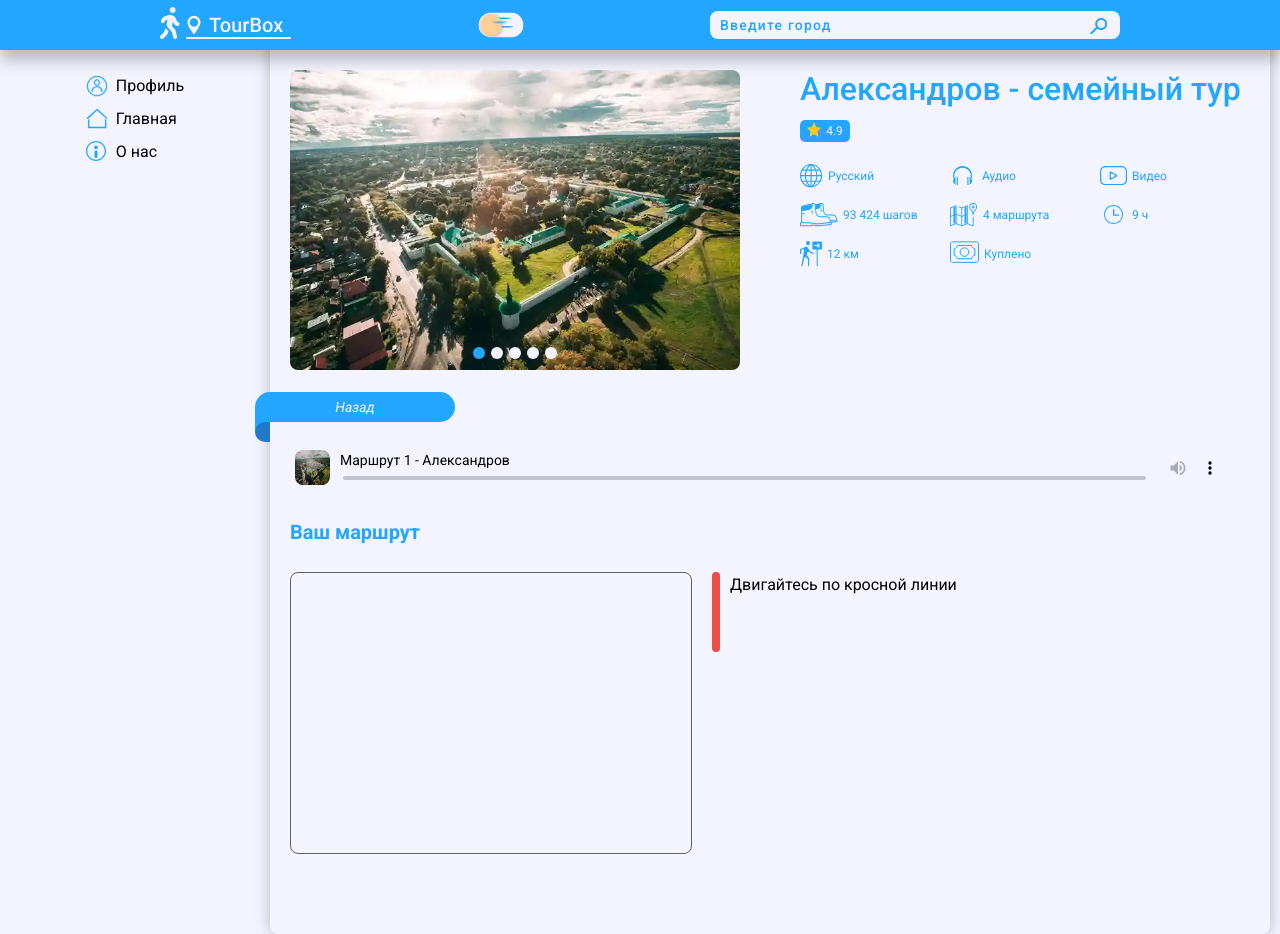
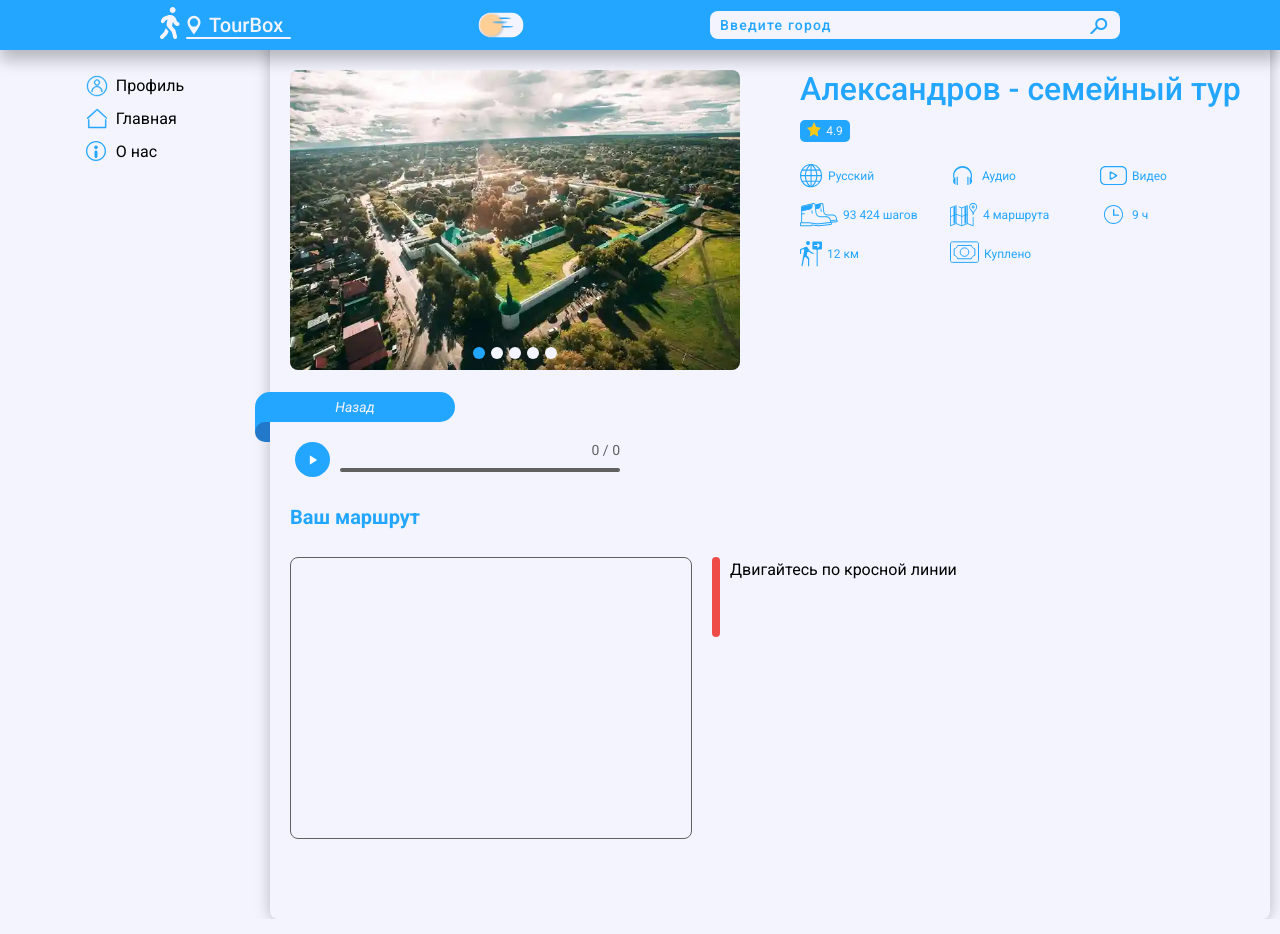
Before and after one commit to mahimka1321/testApp, a React (Create React App) app: page /testapp/router-tour in a window 1280 px wide. Built offline with nearby package versions, Linux system fonts and the light colour scheme.

Commit message:
com global 50

```diff
--- a/public/index.html
+++ b/public/index.html
@@ -34,6 +34,7 @@
         <link rel="apple-touch-icon" href="%PUBLIC_URL%/logo192.png" />
         <meta http-equiv="Cache-Control" content="max-age: 31536000, no-cache, no-store, must-revalidate">
         <meta http-equiv="Pragma" content="no-cache">
+        <link href="https://fonts.googleapis.com/icon?family=Material+Icons" rel="stylesheet">
         <meta http-equiv="Expires" content="0">
         <!--
           manifest.json provides metadata used when your web app is installed on a
--- a/src/Hoocks.jsx
+++ b/src/Hoocks.jsx
@@ -1,4 +1,4 @@
-import React from "react"
+import React, { useState } from "react"
 
 export default function Hoocks() {
     let storageTheme = JSON.parse(localStorage.getItem("numTheme"));
@@ -44,7 +44,12 @@ export default function Hoocks() {
             setOp(0)
         }
     }
+
+    let storageControlrouters = JSON.parse(localStorage.getItem("controlrouters"));
+    const [controlrouters, setControlRouters] = useState(storageControlrouters || '')
+    localStorage.setItem("controlrouters", JSON.stringify(controlrouters));
+
     return{
-        numTheme,setNumTheme,search_active, rorp
+        numTheme,setNumTheme,search_active, rorp,controlrouters,setControlRouters
     }
 }
--- a/src/tr.purchase.tour/PagePurchaseTour.jsx
+++ b/src/tr.purchase.tour/PagePurchaseTour.jsx
@@ -13,8 +13,32 @@ import Aleks from '../assets/img/Александров/1.webp';
 
 function PagePurchaseTour() {
     const {
-        numTheme,setNumTheme,search_active
+        numTheme,setNumTheme,search_active,controlrouters,setControlRouters
     }= Hoocks();
+
+
+    const [opofpsdf, setOpofpsdf] = React.useState('')
+
+    function op1() {
+        setControlRouters('Вседение')
+        setOpofpsdf('/router-tour')
+    }
+    function op2() {
+        setControlRouters('Маршрут 1')
+        setOpofpsdf('/router-tour')
+    }
+    function op3() {
+        setControlRouters('Маршрут 2')
+        setOpofpsdf('/router-tour')
+    }
+    function op4() {
+        setControlRouters('Маршрут 3')
+        setOpofpsdf('/router-tour')
+    }
+    function op5() {
+        setControlRouters('Маршрут 4')
+        setOpofpsdf('/router-tour')
+    }
 
     return (
         <div className='bgb'>
@@ -31,7 +55,8 @@ function PagePurchaseTour() {
                         <InfoPageTour title='Александров - семейный тур' router='4 маршрута' price='Куплено'/>
                         <i className='back_btn'><Link to='/profile'>Назад</Link></i>
                         <div className='containet__wrapper_in-tour' style={{padding:'0'}}>
-                            <Link to='/router-tour' className='popopo' style={{paddingLeft:'20px'}}>
+                        <p style={{marginLeft:'20px',padding:'5px', color:'#616161'}}>для перехода на маршрут, сделайте двойной клик</p>
+                            <Link onClick={op1} to={opofpsdf} className='popopo' style={{paddingLeft:'20px'}}>
                                 <img alt='' src={Aleks}/>
                                 <div className='sh_t__'>
                                     <h4>Введение</h4>
@@ -41,7 +66,7 @@ function PagePurchaseTour() {
                                     <p className='__nopius'>3 мин</p>
                                 </div>
                             </Link>
-                            <Link to='/router-tour' className='popopo' style={{paddingLeft:'20px'}}>
+                            <Link onClick={op2} to={opofpsdf} className='popopo' style={{paddingLeft:'20px'}}>
                                 <img alt='' src={Aleks}/>
                                 <div className='sh_t__'>
                                     <h4>Маршрут 1</h4>
@@ -51,7 +76,7 @@ function PagePurchaseTour() {
                                     <p className='__nopius'>26 мин</p>
                                 </div>
                             </Link>
-                            <Link to='/router-tour' className='popopo' style={{paddingLeft:'20px'}}>
+                            <Link onClick={op3} to={opofpsdf} className='popopo' style={{paddingLeft:'20px'}}>
                                 <img alt='' src={Aleks}/>
                                 <div className='sh_t__'>
                                     <h4>Маршрут 2</h4>
@@ -61,7 +86,7 @@ function PagePurchaseTour() {
                                     <p className='__nopius'>14 мин</p>
                                 </div>
                             </Link>
-                            <Link to='/router-tour' className='popopo' style={{paddingLeft:'20px'}}>
+                            <Link onClick={op4} to={opofpsdf} className='popopo' style={{paddingLeft:'20px'}}>
                                 <img alt='' src={Aleks}/>
                                 <div className='sh_t__'>
                                     <h4>Маршрут 3</h4>
@@ -71,7 +96,7 @@ function PagePurchaseTour() {
                                     <p className='__nopius'>21 мин</p>
                                 </div>
                             </Link>
-                            <Link to='/router-tour' className='popopo' style={{paddingLeft:'20px'}}>
+                            <Link onClick={op5} to={opofpsdf} className='popopo' style={{paddingLeft:'20px'}}>
                                 <img alt='' src={Aleks}/>
                                 <div className='sh_t__'>
                                     <h4>Маршрут 4</h4>
--- /dev/null
+++ b/src/tr.router.tour/AudioPlayer.jsx
@@ -0,0 +1,99 @@
+import React from 'react';
+import Hoocks from '../Hoocks';
+
+class AudioPlayer extends React.Component {
+  state = {
+    playing: false,
+    currentTime: 0,
+    duration: 0
+  }
+
+  audioRef = React.createRef()
+
+  handlePlay = () => {
+    this.audioRef.current.play()
+    this.setState({ playing: true })
+  }
+
+  handlePause = () => {
+    this.audioRef.current.pause()
+    this.setState({ playing: false })
+  }
+
+  handleTimeUpdate = () => {
+    this.setState({
+      currentTime: this.audioRef.current.currentTime,
+      duration: this.audioRef.current.duration
+    })
+  }
+
+
+  render() {
+    const { playing, currentTime, duration } = this.state
+    const { src,controlrouters } = this.props
+
+    let pdf = Math.floor(currentTime*100 / duration)
+
+    const style =  {
+        position:'absolute',
+        width: `${pdf}%`,
+        background: '#23A6FF',
+        height:'4px',
+        zIndex:'10',
+        borderRadius: '5px'
+    }
+
+    const style2 =  {
+        position:'absolute',
+        width: `${100}%`,
+        background: '#616161',
+        height:'4px',
+        zIndex:'1',
+        borderRadius: '5px'
+    }
+    return (
+      <div style={{marginLeft:'25px',position:'relative', width:'280px'}}>
+        <audio
+          ref={this.audioRef}
+          src={src}
+          onTimeUpdate={this.handleTimeUpdate}
+        />
+        <div style={{display:'flex'}}>
+            <button style={{
+                width:'35px',
+                height:'35px',
+                background: '#23A6FF',
+                borderRadius:'30px',
+                display:'flex',
+                alignItems:'center',
+                justifyContent:'center',
+                fontSize:'16px',
+                color:'#fff'
+            }}
+            onClick={playing ? this.handlePause : this.handlePlay} className={playing ? 'material-icons' : 'material-icons'}>
+              {playing ? 'pause' : 'play_arrow'}
+            </button>
+            <div style={{position:'absolute', marginLeft:'45px'}}>
+                <p style={{
+                        position: 'absolute',
+                        color: '#616161',
+                        fontSize: '14px'
+                }}>{controlrouters}</p>
+                <p style={{
+                    color:'#616161',
+                    paddingBottom:'10px',
+                    display:"flex",
+                    justifyContent:'right',
+                    width: '280px',
+                    fontSize:'14px'
+                }}>{Math.floor(currentTime)/100} / {Math.floor(duration)/100}</p>
+                <h3 style={style}></h3>
+                <h3 style={style2}></h3>
+            </div>
+        </div>
+      </div>
+    )
+  }
+}
+
+export default AudioPlayer;
--- a/src/tr.router.tour/PageRouterTour.jsx
+++ b/src/tr.router.tour/PageRouterTour.jsx
@@ -6,13 +6,13 @@ import InfoPageTour from '../tr.top.info.tour/InfoPageTour';
 
 import Hoocks from '../Hoocks';
 import './pageRouterTour.scss'
-
+import AudioPlayer from './AudioPlayer';
 import Aleks from '../assets/img/Александров/1.webp';
 import dfdfdss from '../assets/1212.mp3';
 
 function PageRouterTour() {
     const {
-        numTheme,setNumTheme,search_active
+        numTheme,setNumTheme,search_active,controlrouters,setControlRouters
     }= Hoocks();
 
     return (
@@ -30,17 +30,7 @@ function PageRouterTour() {
                             <InfoPageTour title='Александров - семейный тур' router='4 маршрута' price='Куплено'/>
                             <i className='back_btn'><Link to='/tour'>Назад</Link></i>
                             <div className='containet__wrapper_in-tour' style={{padding:'0'}}>
-                                <Link to='' className='popopo' style={{paddingLeft:'20px'}}>
-                                    <img style={{filter: 'brightness(0.8)'}} alt='' src={Aleks}/>
-                                    <div className='sh_t__ op__sh_t'>
-                                        <h4>Маршрут 1 - Александров </h4>
-                                    </div>
-                                    <div className='sh_popo__'>
-                                        <audio controls="controls" className='audio_tour' id='player'>
-                                            <source src={dfdfdss} type="audio/mp3" />
-                                        </audio>
-                                    </div>
-                                </Link>
+                                <AudioPlayer src={dfdfdss} title='Маршрут 1' controlrouters={controlrouters}/>
                             </div>
                             <div className='map__info_tour' style={{marginBottom:'80px'}}>
                                 <h1>Ваш маршрут</h1>
@@ -51,7 +41,6 @@ function PageRouterTour() {
                             </div>
                         </div>
                     </div>
-
                 <div className="opBox opBoxTwoo"></div>
             </div>
         </div>
--- a/src/tr.router.tour/pageRouterTour.scss
+++ b/src/tr.router.tour/pageRouterTour.scss
@@ -49,3 +49,10 @@
     margin-left: -11px;
 
 }
+
+
+input[type="button" i]
+{
+    display: none;
+
+}
```
